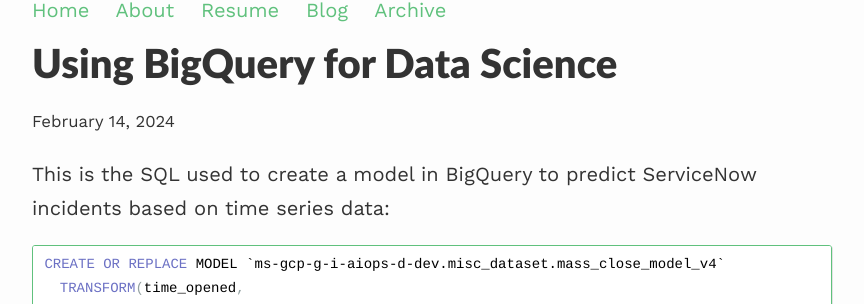
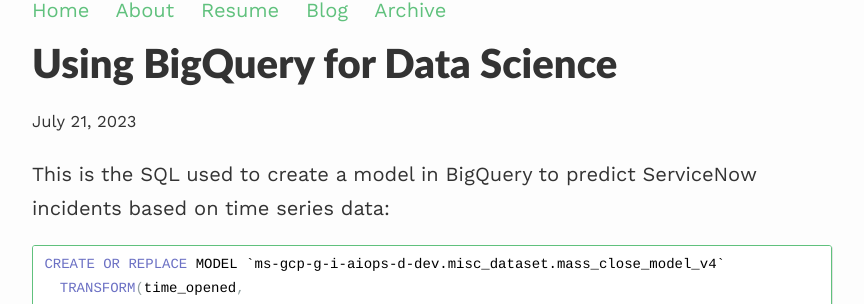
Before and after one commit to earldavis/earldavis.github.io, a Jekyll site: the page built from _posts/2023-07-21-generating-logistic-regression-models-in-bigquery.md, in a window 1280 px wide. Shown: the part 145-449 px from the top of the page, without its empty margins (208-1072 px from the left). Built offline with Jekyll 4.4.1, drawn with Linux system fonts in a browser that asks for light colours; nearby versions of some CDN libraries.

Commit message:
Changed dates

```diff
--- a/_posts/2024-02-14-generating-logistic-regression-models-in-bigquery.md
+++ b/_posts/2023-07-21-generating-logistic-regression-models-in-bigquery.md
@@ -1,7 +1,7 @@
 ---
 layout: post
 title: Using BigQuery for Data Science
-date: 2024-02-14 09:55
+date: 2023-07-21 11:05
 categories: [data_science,]
 description: A post about that time I used BigQuery to create a model to predict incidents in ServiceNow.
 ---
```
Also changed, not shown: _posts/2023-07-21-predicting-mass-closure-events.md (renamed from _posts/2024-02-14-predicting-mass-closure-events.md, +1 -1 lines).
